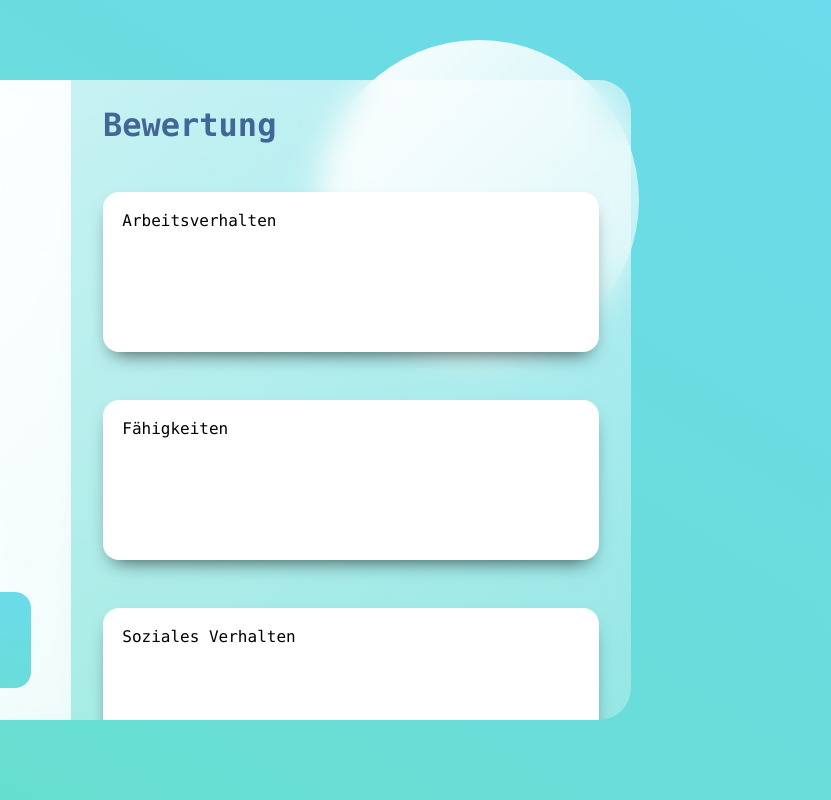
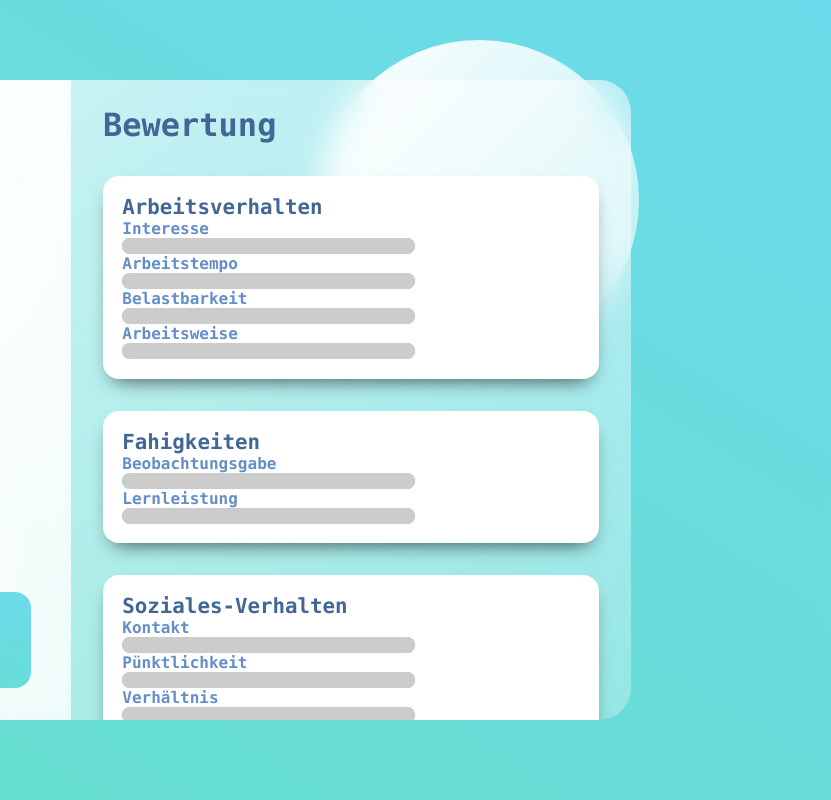
Before and after one commit to Jbob0815/Jbob0815.github.io, a website: page index.html in a window 1280 px wide. Shown: the full height of the page, 449-1280 px from the left. Drawn offline with Linux system fonts and the light colour scheme.

Commit message:
added bewertung graph

```diff
--- a/global/bewertung.json
+++ b/global/bewertung.json
@@ -7,40 +7,72 @@
       "id": 1,
       "length": 4,
       "Bereich": "Arbeitsverhalten",
-      "data" : {
-      "Interesse": 4.5,
-      "Arbeitstempo": 4.5,
-      "Belastbarkeit": 4.5,
-      "Arbeitsweise": 5
-      }
+      "data" : [
+    {
+      "name": "Interesse",
+      "bw": 4.5
     },
+    {
+      "name": "Arbeitstempo",
+      "bw": 4.5
+    },
+    {
+      "name": "Belastbarkeit",
+      "bw": 4.5
+    },
+    {
+      "name": "Arbeitsweise",
+      "bw": 4.5
+    }
+    ]},
     {
       "id": 2,
       "length": 2,
-      "Bereich": "Fähigkeiten",
-      "data": {
-      "Beobachtungsgabe": 5,
-      "Lernleistung": 5
-      }
+      "Bereich": "Fahigkeiten",
+      "data": [
+    {
+      "name": "Beobachtungsgabe",
+      "bw": 5
+    },
+    {
+      "name": "Lernleistung",
+      "bw": 5
+    }
+      ]
     },
     {
       "id": 3,
       "length": 4,
       "Bereich": "Soziales-Verhalten",
-      "data": {
-      "Kontakt": 4,
-      "Pünktlichkeit": 5,
-      "Verhältnis": 5,
-      "Beobachten": 5
-      }
+      "data": [
+    {
+      "name": "Kontakt",
+      "bw": 4
+    },
+    {
+      "name": "Pünktlichkeit",
+      "bw": 5
+    },
+    {
+      "name": "Verhältnis",
+      "bw": 5
+    },
+    {
+      "name": "Beobachten",
+      "bw": 5
+    }
+      ]
     },
     {
       "id": 4,
       "length": 1,
       "Bereich": "Entwicklung",
-      "data": {
-      "Entwicklung": 4.75
-      }
+      "data": [
+    {
+      "name": "Entwicklung" ,
+      "bw": 4.75
+    }
+      ]
     }
   ]
 }
--- a/index.html
+++ b/index.html
@@ -46,26 +46,8 @@
             </div>
         </header>
         <div class="content-div">
-            <h1 style="font-size: 2em;color: #426696;margin-top: 10px">Bewertung</h1>
-            <div class="card">
-                <div>
-                    <span>Arbeitsverhalten</span>
-                </div>
-            </div>
-            <div class="card">
-                <div>
-                    <span>Fähigkeiten</span>
-                </div>
-            </div>
-            <div class="card">
-                <div>
-                    <span>Soziales Verhalten</span>
-                </div>
-            </div>
-            <div class="card">
-                <div>
-                    <span>Entwicklung/Entfaltung</span>
-                </div>
+            <h1 id="h1bw" style="font-size: 2em;color: #426696;margin-top: 10px">Bewertung</h1>
+            <div class="ul-graph">
 
             </div>
         </div>
--- a/pages/0-0-index/local-css/index.css
+++ b/pages/0-0-index/local-css/index.css
@@ -102,8 +102,11 @@ main {
         text-align: center;
     }
 
+    #h1bw {
+        text-align: center;
+    }
+}
 
-}
 
 .content-div {
     position: relative;
@@ -116,22 +119,49 @@ main {
 
 .card {
     display: flex;
-    height: 10rem;
+    height: max-content;
     width: 100%;
     background: white;
-    margin-block: 3rem;
+    margin-block: 2rem;
     align-items: flex-start;
     align-content: center;
     border-radius: 1rem;
     flex-direction: column;
     flex-wrap: nowrap;
     box-shadow: 0 10px 20px -10px rgb(0 0 0 / 75%);
-
     padding: 2ch;
 }
 
+.card div {
+    width: 80%;
+}
+
+.graph {
+    width: 80%;
+    height: 1rem;
+    background: var(--gradient1);
+    border-radius: 1rem;
+    overflow: hidden;
+    position: relative;
+}
+
+.graph::after {
+    content: '';
+    background: #cccccc;
+    position: absolute;
+    width: 100%;
+    height: 1rem;
+    overflow: hidden;
+
+}
 
 
+.ul-graph {
+    width: 100%;
+    height: max-content;
+    all: unset;
+    list-style: none;
+}
 
 
 /* width */
--- a/pages/0-0-index/local-js/Bewertung.js
+++ b/pages/0-0-index/local-js/Bewertung.js
@@ -2,5 +2,50 @@
 fetch("global/bewertung.json")
 .then(data => data.json())
 .then(data => {
-    console.log(data.Bewertung[0].Bereich)
+    console.log(data.Bewertung[1].data)
+
+    const listitems = data.Bewertung.map(el =>{
+        return `<div class="card">
+            <h1>${el.Bereich}</h1>
+            <div class="${el.Bereich}"></div>
+            </div>`
+    })
+
+
+    const interesse = data.Bewertung[0].data.map(el => {
+        return `<h2>${el.name}</h2>
+                <div class="graph ${el.bw}" data-bw="${el.bw}"></div>`
+
+    });
+
+    const fahigkeiten = data.Bewertung[1].data.map(el => {
+        return `<h2>${el.name}</h2>
+                <div class="graph" style="--prozent: ${el.bw}"></div>`
+
+    })
+    const social = data.Bewertung[2].data.map(el => {
+        return `<h2>${el.name}</h2>
+                <div class="graph" data-bw="${el.bw /0.05}%"></div>`
+
+    })
+    const entwicklung = data.Bewertung[3].data.map(el => {
+        return `<h2>${el.name}</h2>
+                <div class="graph" data-bw="${el.bw}"></div>`
+
+    })
+
+    function join(){
+    document.querySelector(".ul-graph").innerHTML = listitems.join('');
+    document.querySelector(".Arbeitsverhalten").innerHTML = interesse.join('');
+    document.querySelector(".Fahigkeiten").innerHTML = fahigkeiten.join('');
+    document.querySelector(".Soziales-Verhalten").innerHTML = social.join('');
+    document.querySelector(".Entwicklung").innerHTML = entwicklung.join('');
+    }
+    join()
+
+
+
+
+
+
 })
--- a/pages/1-0-forms/local-js/forms.js
+++ b/pages/1-0-forms/local-js/forms.js
@@ -19,7 +19,7 @@ document.addEventListener('DOMContentLoaded', () => {
     }
 
 
-    code.onkeyup = () => {
+    code.onkeyup = function() {
 
         cs.transition =  `140ms`
         cs.transform = `rotate(${-2*code.value.length}deg)`
```
Also changed, not shown: 1-0-forms.html (+1 -1 lines).
